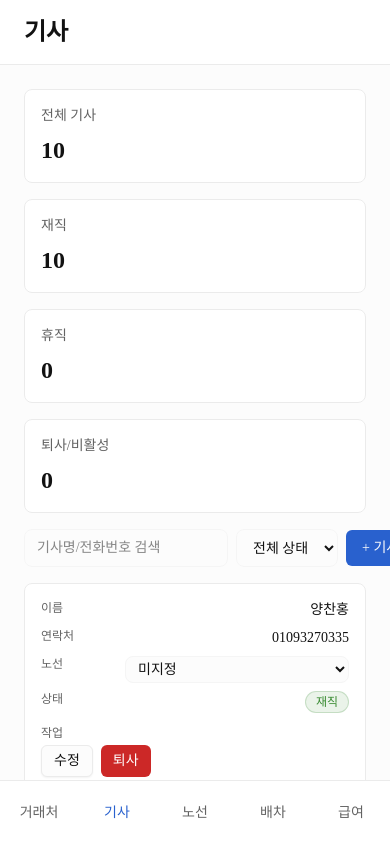
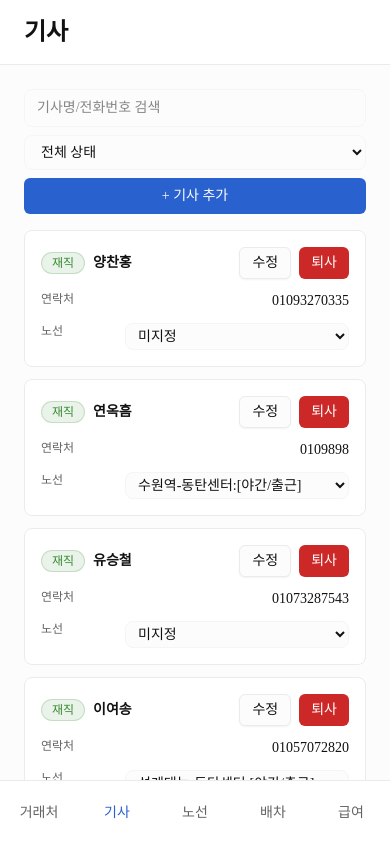
Before and after one commit to bnewbom/transport_v0, a Next.js app: page /drivers in a window 390 px wide. Built offline with nearby package versions, Linux system fonts and the light colour scheme.

Commit message:
Simplify driver mobile card layout

```diff
--- a/app/drivers/page.tsx
+++ b/app/drivers/page.tsx
@@ -118,27 +118,53 @@ export default function DriversPage() {
     return left.name.localeCompare(right.name, 'ko');
   });
 
+  const renderRouteSelector = React.useCallback((row: Driver) => {
+    const rowRouteIds = row.routeIds?.length ? row.routeIds : row.defaultRouteId ? [row.defaultRouteId] : [''];
+    return (
+      <div className="space-y-2">
+        {rowRouteIds.map((routeId, idx) => {
+          const selectedByOthers = new Set(rowRouteIds.filter((_, i) => i !== idx).filter(Boolean));
+          const selectableRoutes = allRoutes.filter((route) => !selectedByOthers.has(route.id));
+          const routeKey = `${row.id}-${idx}`;
+          return (
+            <div key={`${row.id}-${routeId || 'empty'}-${idx}`}>
+              <select
+                value={routeId}
+                onChange={(e) => handleInlineRouteChange(row, idx, e.target.value)}
+                disabled={Boolean(savingRouteByKey[routeKey])}
+                className="block w-56 rounded-lg border border-input bg-background px-2 py-1 text-sm disabled:opacity-70"
+              >
+                <option value="">미지정</option>
+                {selectableRoutes.map((route) => <option key={route.id} value={route.id}>{route.name}</option>)}
+              </select>
+            </div>
+          );
+        })}
+      </div>
+    );
+  }, [allRoutes, savingRouteByKey]);
+
   return (
     <SidebarLayout sidebar={<Sidebar items={navItems} title={t('common.appName')} />} header={<Header title={t('nav.drivers')} />}>
       <PageContent>
-        <div className="mb-4 grid gap-4 md:grid-cols-4">
+        <div className="mb-4 hidden gap-4 md:grid md:grid-cols-4">
           <StatCard label="전체 기사" value={rows.length} />
           <StatCard label="재직" value={rows.filter((x) => x.status === 'active').length} />
           <StatCard label="휴직" value={rows.filter((x) => x.status === 'leave' || x.status === 'on-leave').length} />
           <StatCard label="퇴사/비활성" value={rows.filter((x) => x.status === 'resigned' || x.status === 'inactive').length} />
         </div>
 
-        <div className="mb-4 flex items-center justify-between gap-2">
-          <div className="flex gap-2">
-            <input value={search} onChange={(e) => setSearch(e.target.value)} placeholder="기사명/전화번호 검색" className="rounded-lg border border-input bg-background px-3 py-2 text-sm" />
-            <select value={statusFilter} onChange={(e) => setStatusFilter(e.target.value as typeof statusFilter)} className="rounded-lg border border-input bg-background px-3 py-2 text-sm">
+        <div className="mb-4 grid gap-2 md:flex md:items-center md:justify-between">
+          <div className="grid gap-2 md:flex">
+            <input value={search} onChange={(e) => setSearch(e.target.value)} placeholder="기사명/전화번호 검색" className="w-full rounded-lg border border-input bg-background px-3 py-2 text-sm md:w-auto" />
+            <select value={statusFilter} onChange={(e) => setStatusFilter(e.target.value as typeof statusFilter)} className="w-full rounded-lg border border-input bg-background px-3 py-2 text-sm md:w-auto">
               <option value="all">전체 상태</option>
               <option value="active">재직</option>
               <option value="leave">휴직</option>
               <option value="resigned">퇴사</option>
             </select>
           </div>
-          <Button onClick={() => { setEditing(null); setForm(buildFormState(null)); setOpen(true); }}>+ 기사 추가</Button>
+          <Button className="w-full md:w-auto" onClick={() => { setEditing(null); setForm(buildFormState(null)); setOpen(true); }}>+ 기사 추가</Button>
         </div>
 
         <DataList
@@ -149,34 +175,32 @@ export default function DriversPage() {
             {
               key: 'defaultRouteId',
               label: '노선',
-              render: (_, row) => {
-                const rowRouteIds = row.routeIds?.length ? row.routeIds : row.defaultRouteId ? [row.defaultRouteId] : [''];
-                return (
-                <div className="space-y-2">
-                  {rowRouteIds.map((routeId, idx) => {
-                    const selectedByOthers = new Set(rowRouteIds.filter((_, i) => i !== idx).filter(Boolean));
-                    const selectableRoutes = allRoutes.filter((route) => !selectedByOthers.has(route.id));
-                    const routeKey = `${row.id}-${idx}`;
-                    return (
-                    <div key={`${row.id}-${routeId || 'empty'}-${idx}`}>
-                      <select
-                        value={routeId}
-                        onChange={(e) => handleInlineRouteChange(row, idx, e.target.value)}
-                        disabled={Boolean(savingRouteByKey[routeKey])}
-                        className="block w-56 rounded-lg border border-input bg-background px-2 py-1 text-sm disabled:opacity-70"
-                      >
-                        <option value="">미지정</option>
-                        {selectableRoutes.map((route) => <option key={route.id} value={route.id}>{route.name}</option>)}
-                      </select>
-                    </div>
-                    );
-                  })}
-                </div>
-                );
-              },
+              render: (_, row) => renderRouteSelector(row),
             },
             { key: 'status', label: '상태', render: (v) => <Badge variant={getDriverBadgeVariant(v)}>{getDriverStatusLabel(v)}</Badge> },
           ]}
+          mobileCardRender={(row) => (
+            <div className="space-y-3">
+              <div className="flex items-center justify-between gap-2">
+                <div className="flex items-center gap-2">
+                  <Badge variant={getDriverBadgeVariant(row.status)}>{getDriverStatusLabel(row.status)}</Badge>
+                  <span className="text-sm font-semibold text-foreground">{row.name}</span>
+                </div>
+                <div className="flex justify-end gap-2">
+                  <Button size="sm" variant="outline" onClick={() => { setEditing(row); setForm(buildFormState(row)); setOpen(true); }}>수정</Button>
+                  <Button size="sm" variant="destructive" onClick={() => { repositories.drivers.update(row.id, { status: 'resigned', resignedAt: new Date().toISOString().slice(0, 10) }); load(); toast.success('기사 퇴사 처리 완료'); }}>퇴사</Button>
+                </div>
+              </div>
+              <div className="flex items-start justify-between gap-3">
+                <span className="text-xs font-medium text-muted-foreground">연락처</span>
+                <span className="text-sm text-foreground">{row.phone}</span>
+              </div>
+              <div className="flex items-start justify-between gap-3">
+                <span className="text-xs font-medium text-muted-foreground">노선</span>
+                <div>{renderRouteSelector(row)}</div>
+              </div>
+            </div>
+          )}
           actions={(row) => (
             <div className="flex gap-2">
               <Button size="sm" variant="outline" onClick={() => { setEditing(row); setForm(buildFormState(row)); setOpen(true); }}>수정</Button>
--- a/components/data-list.tsx
+++ b/components/data-list.tsx
@@ -20,6 +20,7 @@ interface DataListProps<T extends { id: string }> {
   onRowClick?: (item: T) => void;
   actions?: (item: T) => React.ReactNode;
   actionsLabel?: string;
+  mobileCardRender?: (item: T) => React.ReactNode;
   className?: string;
 }
 
@@ -31,6 +32,7 @@ export function DataList<T extends { id: string }>({
   onRowClick,
   actions,
   actionsLabel = t('common.actions'),
+  mobileCardRender,
   className,
 }: DataListProps<T>) {
   const [isCompact, setIsCompact] = React.useState(false);
@@ -119,6 +121,9 @@ export function DataList<T extends { id: string }>({
             onRowClick && 'cursor-pointer transition-colors hover:bg-muted/30'
           )}
         >
+          {mobileCardRender ? (
+            <div onClick={(e) => e.stopPropagation()}>{mobileCardRender(item)}</div>
+          ) : (
           <div className="space-y-2">
             {columns.map((col, colIndex) => (
               <div key={`${String(col.key)}-${colIndex}`} className="flex items-start justify-between gap-2">
@@ -135,6 +140,7 @@ export function DataList<T extends { id: string }>({
               </div>
             )}
           </div>
+          )}
         </div>
       ))}
     </div>
```
